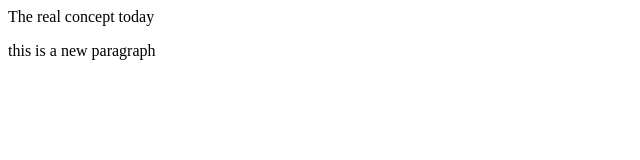
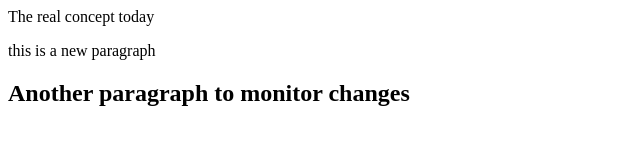
Before and after one commit to David-gbenga/Git_testing, a plain HTML site: page index.html in a window 1280 px wide. Shown: the whole page, without its empty margins (0-640 px from the left). Drawn offline with Linux system fonts and the light colour scheme.

Commit message:
third commit

```diff
--- a/index.html
+++ b/index.html
@@ -10,6 +10,7 @@
 
 </h>
 <p> this is a new paragraph</p>
+		<h2>Another paragraph to monitor changes </h2>
 
     </body>
 </html>
```
